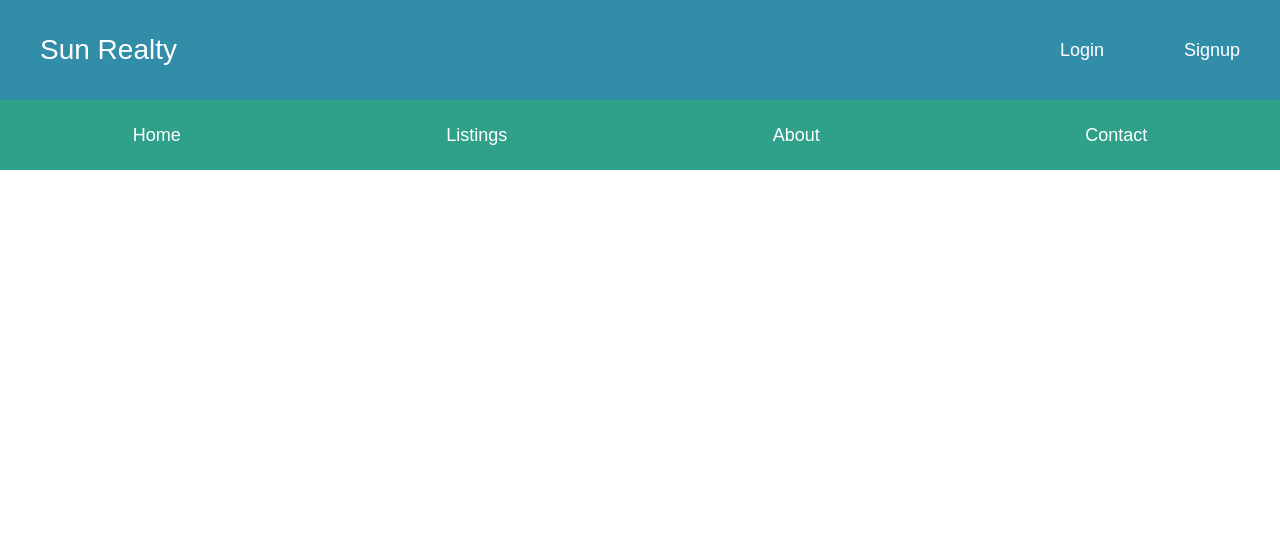
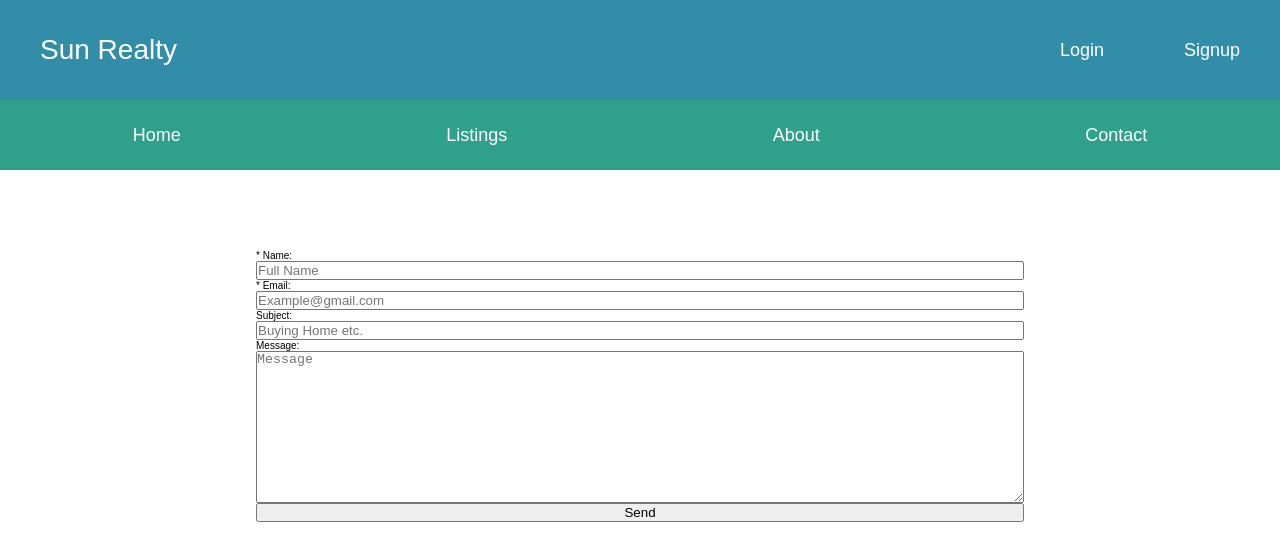
Before and after one commit to Neoj1sec142/sun_realty, a React (Create React App) app in the folder frontend/: page /contact in a window 1280 px wide. Shown: the top 560 px of the page. Built offline with nearby package versions, Linux system fonts and the light colour scheme.

Commit message:
finished app setup

```diff
--- a/frontend/src/containers/Contact.js
+++ b/frontend/src/containers/Contact.js
@@ -4,6 +4,7 @@ import axios from 'axios'
 import { connect } from 'react-redux';
 import {setAlert} from '../actions/alert'
 import {Oval} from 'react-loader-spinner'
+import PropTypes from 'prop-types'
 
 const Contact = ({setAlert}) => {
   useEffect(() => {
@@ -48,11 +49,51 @@ const Contact = ({setAlert}) => {
         <title>Sun Realty - Contact</title>
         <meta name='description' content='Contact Us'/>
       </Helmet>
-      <form className='contact__form'>
-
+      <form className='contact__form' onSubmit={e=>onSubmit(e)}>
+        <label className='contact__form__label'
+          htmlFor='name'>* Name:</label>
+        <input className='form__input'
+          name='name' type='text'
+          placeholder='Full Name'
+          onChange={e=>onChange(e)}
+          value={name} required />
+        <label className='contact__form__label'
+          htmlFor='email'>* Email:</label>
+        <input className='form__input'
+          name='email' type='email'
+          placeholder='Example@gmail.com'
+          onChange={e=>onChange(e)}
+          value={email} required />
+        <label className='contact__form__label'
+          htmlFor='subject'>Subject:</label>
+        <input className='form__input'
+          name='subject' type='text'
+          placeholder='Buying Home etc.'
+          onChange={e=>onChange(e)}
+          value={subject} />
+        <label className='contact__form__label'
+          htmlFor='message'>Message:</label>
+        <textarea className='contact__form__textarea'
+          name='message' cols='30' rows='10'
+          placeholder='Message'
+          onChange={e=>onChange(e)}
+          value={message} required />
+        {loading ?
+          <div className='contact__form__loader'>
+            <Oval
+              type="Oval"
+              color="#424242"
+              height={50}
+              width={50}
+            />
+          </div>: <button className='contact__form__button' type='submit'>Send</button>}
       </form>
     </div>
   );
 }
 
+Contact.propTypes = {
+  setAlert: PropTypes.func.isRequired
+}
+
 export default connect(null, {setAlert})(Contact);
--- a/frontend/src/sass/pages/_about.scss
+++ b/frontend/src/sass/pages/_about.scss
@@ -0,0 +1,62 @@
+.about{
+    &__header{
+        display:flex;
+        justify-content: center;
+        align-items: center;
+        padding: 8rem 0;
+        background-color: rgba($color-primary, 0.45);
+    }
+    &__info{
+        margin-top: 4rem;
+    }
+    &__team{
+        margin-top: 4rem;
+        margin-bottom: 6rem;
+    }
+    &__heading{
+        font-size: 4.2rem;
+        color: $color-white;
+        font-weight: 200;
+    }
+    &__subheading{
+        font-size: 3.2rem;
+        color: $color-primary;
+        font-weight: 200;
+        margin-bottom: 2rem;
+    }
+    &__paragraph{
+        font-size: 1.6rem;
+        color: $color-paragraph;
+        margin-top: 1rem;
+        margin-bottom: 1rem;
+    }
+    &__display{
+        width: 100%;
+        &__image{
+            width: 100%;
+        }
+    }
+    &__realtor{
+        font-size: 1.8rem;
+        font-weight: 200;
+        color: $color-primary;
+        margin-top: 1rem;
+        margin-bottom: 1rem;
+    }
+    &__topseller{
+        font-size: 2.4rem;
+        font-weight: 200;
+        color: $color-paragraph;
+        margin-top: 2rem;
+    }
+    &__contact{
+        font-size: 1.8rem;
+        color: $color-tertiary;
+        margin-bottom: 1rem;
+    }
+    &__about{
+        font-size: 1.6rem;
+        color: $color-paragraph;
+        margin-top: 1rem;
+    }
+}
--- a/frontend/src/sass/pages/_contact.scss
+++ b/frontend/src/sass/pages/_contact.scss
@@ -0,0 +1,63 @@
+.contact{
+    margin-bottom: 6rem;
+    &__form{
+        display:flex;
+        flex-direction: column;
+        margin-top: 8rem;
+        margin-left: 20%;
+        margin-right: 20%;
+        @include respond(tab-port){
+            margin-bottom: 6rem;
+            margin-top: 4rem;
+        }
+    }
+    &__label{
+        font-size: 1.6rem;
+        margin-bottom: 0.6rem;
+        color: $color-primary;
+    }
+    &__input{
+        margin-bottom: 2rem;
+        height: 3.2rem;
+        padding: 1.5rem 2rem;
+        font-size: 1.6rem;
+        outline-color: $color-primary;
+        caret-color: $color-primary;
+        color: $color-grey-dark;
+        border: none;
+        background-color: $color-grey-light;
+        box-shadow: 0 0.3 0.2rem rgba(0, 0, 0, 0.1);
+    }
+    &__textarea{
+        margin-bottom: 2rem;
+        padding: 1.5rem;
+        font-size: 1.6rem;
+        outline-color: $color-primary;
+        caret-color: $color-primary;
+        color: $color-grey-dark;
+        border: none;
+        background-color: $color-grey-light;
+        box-shadow: 0 0.3 0.2rem rgba(0, 0, 0, 0.1);
+        resize: none;
+    }
+    &__button{
+        font-size: 1.8rem;
+        padding: 1rem 2rem;
+        width: 60%;
+        margin-left: 20%;
+        background-color: $color-primary;
+        color: $color-white;
+        border: none;
+        cursor: pointer;
+        margin-top: 1rem;
+        outline: none;
+        &:hover{
+            background-color: $color-tertiary;
+        }
+    }
+    &__loader{
+        display: flex;
+        justify-content: center;
+        align-items: center;
+    }
+}
```
Also changed, not shown: 11 other files (tests, documents, lock files or other folders).
